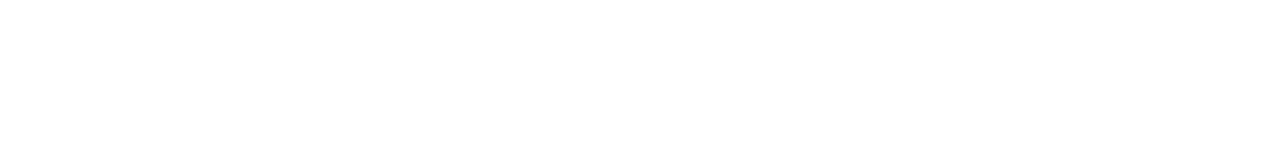
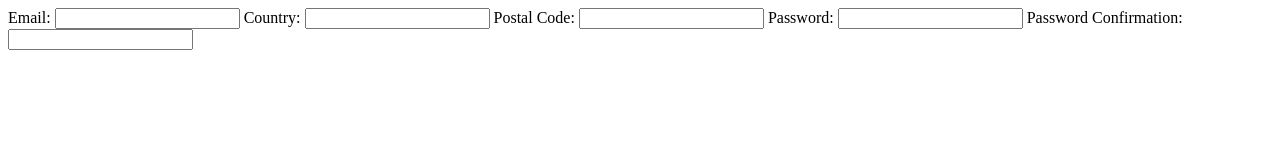
Before and after one commit to cwilso28/js_form_validation, a plain HTML site: page src/template.html in a window 1280 px wide. Drawn offline with Linux system fonts and the light colour scheme.

Commit message:
Create form structure
The form needs an Email, Country, Postal Code, Password, and Password
Confirmation field.

```diff
--- a/src/template.html
+++ b/src/template.html
@@ -6,6 +6,28 @@
   <title>Document</title>
 </head>
 <body>
+  <form>
+    <label for="email">Email:</label>
+    <input id="email" type="text">
 
+    <label for="country">Country:</label>
+    <input list="countries" name="country">
+    <datalist id = "countries">
+      <option value="United States">United States</option>
+      <option value="Afghanistan">Afghanistan</option>
+      <option value="Japan">Japan</option>
+      <option value="Portugal">Portugal</option>
+      <option value="Swaziland">Swaziland</option>
+    </datalist>
+
+    <label for="post_code">Postal Code:</label>
+    <input id="post_code" type="text">
+
+    <label for="password">Password:</label>
+    <input id="password" type="text">
+
+    <label for="pw_confirm">Password Confirmation:</label>
+    <input id="pw_confirm" type="text">
+  </form>
 </body>
 </html>
```
